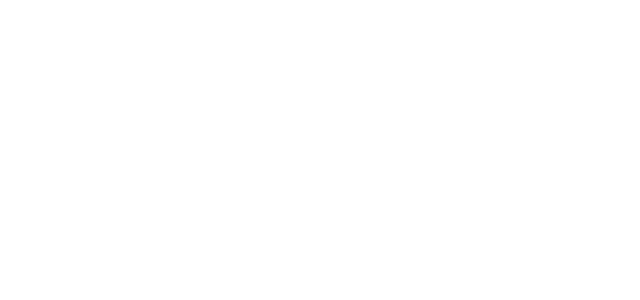
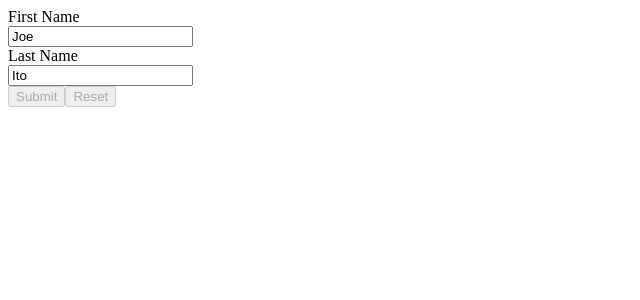
Before and after one commit to DJ110/react-sample, a React app: page /form/init in a window 1280 px wide. Shown: the top 300 px of the page, without its empty margins (0-640 px from the left). Built offline with nearby package versions, Linux system fonts and the light colour scheme.

Commit message:
Add Initialize Form sample

```diff
--- /dev/null
+++ b/src/components/InitialStateForm.jsx
@@ -0,0 +1,60 @@
+/**
+ * Created by dj110 on 6/11/17.
+ */
+
+import React from 'react';
+import { connect } from 'react-redux'
+import { Field, reduxForm } from 'redux-form';
+
+let InitializeFormStateForm = (props) => {
+    const { handleSubmit, load, pristine, reset, submitting } = props;
+
+    return (
+      <form onSubmit={handleSubmit}>
+          <div>
+              <label>First Name</label>
+              <div>
+                  <Field
+                      name="firstName"
+                      component="input"
+                      type="text"
+                      placeholder="First Name"
+                  />
+              </div>
+          </div>
+          <div>
+              <label>Last Name</label>
+              <div>
+                  <Field
+                      name="lastName"
+                      component="input"
+                      type="text"
+                      placeholder="Last Name"
+                  />
+              </div>
+          </div>
+          <div>
+              <button type="submit" disabled={pristine || submitting}>Submit</button>
+              <button type="button" disabled={pristine || submitting} onClick={reset}>Reset</button>
+          </div>
+      </form>
+    );
+
+};
+
+function mapStateToProps(state) {
+    return {
+        initialValues: state.initformReducer.data    //http://qiita.com/usagi-f/items/ae568fb64c2eac882d05
+    }
+}
+
+InitializeFormStateForm = reduxForm({
+    form: 'initializeFromState' // a unique identifier for this form
+})(InitializeFormStateForm);
+
+
+const InitializeFormStateFormContainer = connect(
+    mapStateToProps
+)(InitializeFormStateForm)
+
+export { InitializeFormStateFormContainer as default };
--- a/src/index.jsx
+++ b/src/index.jsx
@@ -19,6 +19,7 @@
 import ReduxFormValidation from './pages/ReduxFormValidation.jsx';
 import FirstReduxSamplePageContainer from './pages/FirstReduxSamplePage.jsx';
 import FetchSamplePageContainer from './pages/FetchSamplePage.jsx';
+import ReduxFormInit from './pages/ReduxFormInit.jsx';
 
 /* Initial State -> Can move */
 const initialState = {
@@ -28,6 +29,10 @@
     fetchsampleReducer: {
         isFetching: false,
         items: []
+    },
+    initformReducer: {
+        data: { firstName: 'Joe',
+        lastName: 'Ito'}
     }
 };
 
@@ -47,6 +52,7 @@
                 <Route exact path="/fetch" component={FetchSamplePageContainer} />
                 <Route exact path="/form" component={ReduxFormHome}/>
                 <Route exact path="/form/validation" component={ReduxFormValidation}/>
+                <Route exact path="/form/init" component={ReduxFormInit}/>
             </Switch>
         </Router>
     </Provider>,                        // React Components
--- a/src/pages/ReduxFormInit.jsx
+++ b/src/pages/ReduxFormInit.jsx
@@ -1,3 +1,23 @@
 /**
  * Created by dj110 on 6/11/17.
  */
+import React from 'react';
+
+import InitializeFormStateFormContainer from '../components/InitialStateForm.jsx';
+
+class ReduxFormInit extends React.Component {
+
+    submitHandle(value) {
+        console.log(value);
+    }
+
+    render() {
+        return (
+            <div>
+                <InitializeFormStateFormContainer onSubmit={this.submitHandle} />
+            </div>
+        );
+    }
+}
+
+export { ReduxFormInit as default };
--- a/src/reducers/index.jsx
+++ b/src/reducers/index.jsx
@@ -3,13 +3,13 @@
  */
 import { combineReducers } from 'redux';
 import { reducer as formReducer } from 'redux-form';
-import { initFormReducer } from './initFormReducer.jsx';
+import { initformReducer } from './initformReducer.jsx';
 import { firstsampleReducer } from './firstsampleReducer.jsx';
 import { fetchsampleReducer } from './fetchsampleReducer.jsx';
 
 export const reducers = combineReducers({
     form: formReducer,
-    initFormReducer,
+    initformReducer,
     firstsampleReducer,
     fetchsampleReducer
 });
--- a/src/reducers/initFormReducer.jsx
+++ /dev/null
@@ -1,21 +0,0 @@
-/**
- * Created by dj110 on 6/11/17.
- */
-import { LOAD } from '../const/constants.jsx';
-
-export function initFormReducer (state = {}, action) {
-
-    switch(action.type) {
-        case LOAD:
-            return {
-                data: action.data
-            };
-        default:
-            return state;
-    }
-}
-
-/**
- * Simulates data loaded into this reducer from somewhere
- */
-export const load = data => ({ type: LOAD, data });
--- /dev/null
+++ b/src/reducers/initformReducer.jsx
@@ -0,0 +1,10 @@
+/**
+ * Created by dj110 on 6/11/17.
+ */
+
+export function initformReducer(state = {}, action) {
+    switch(action.type) {
+        default:
+            return state;
+    }
+};
```
Also changed, not shown: 2 other files (tests, documents, lock files or other folders).
